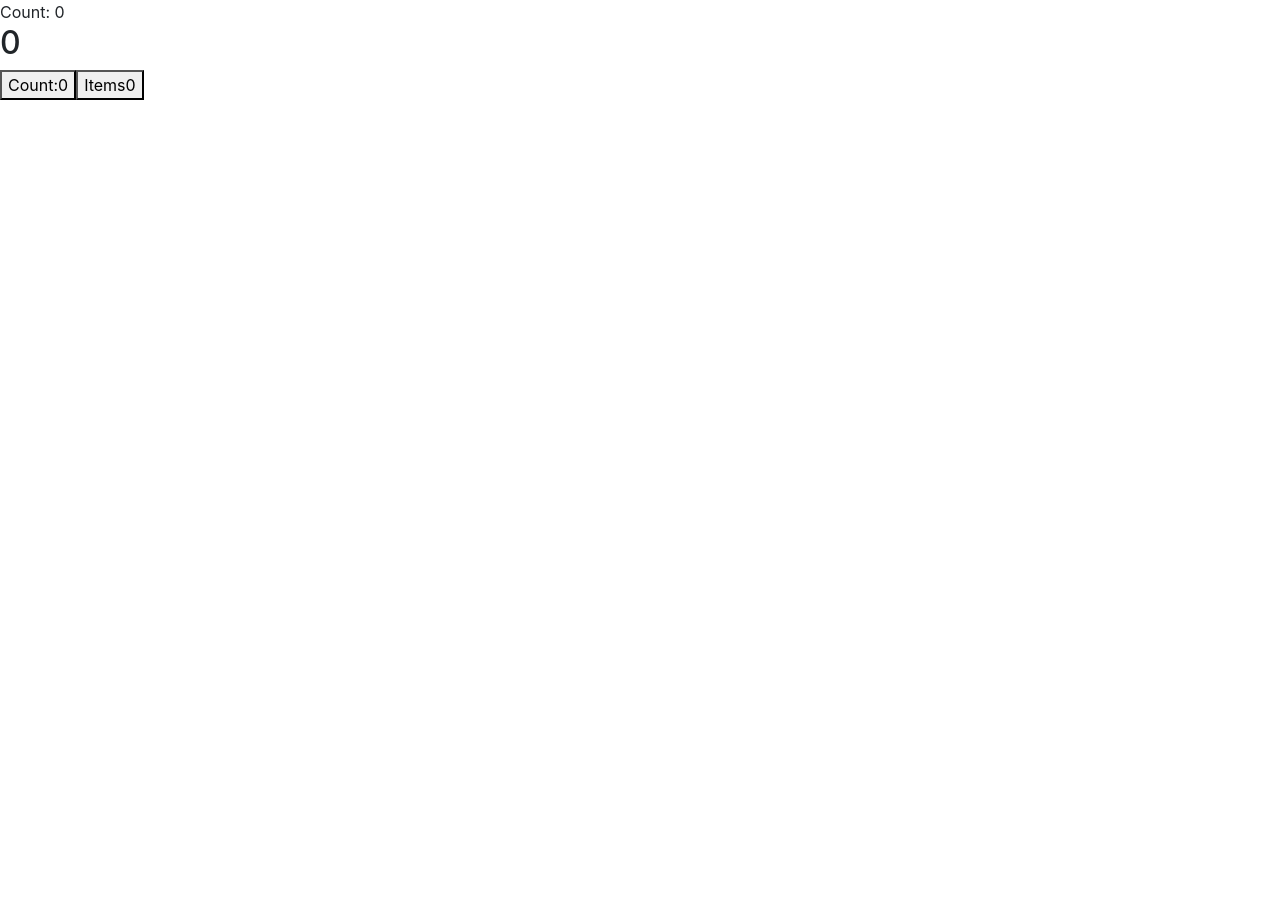
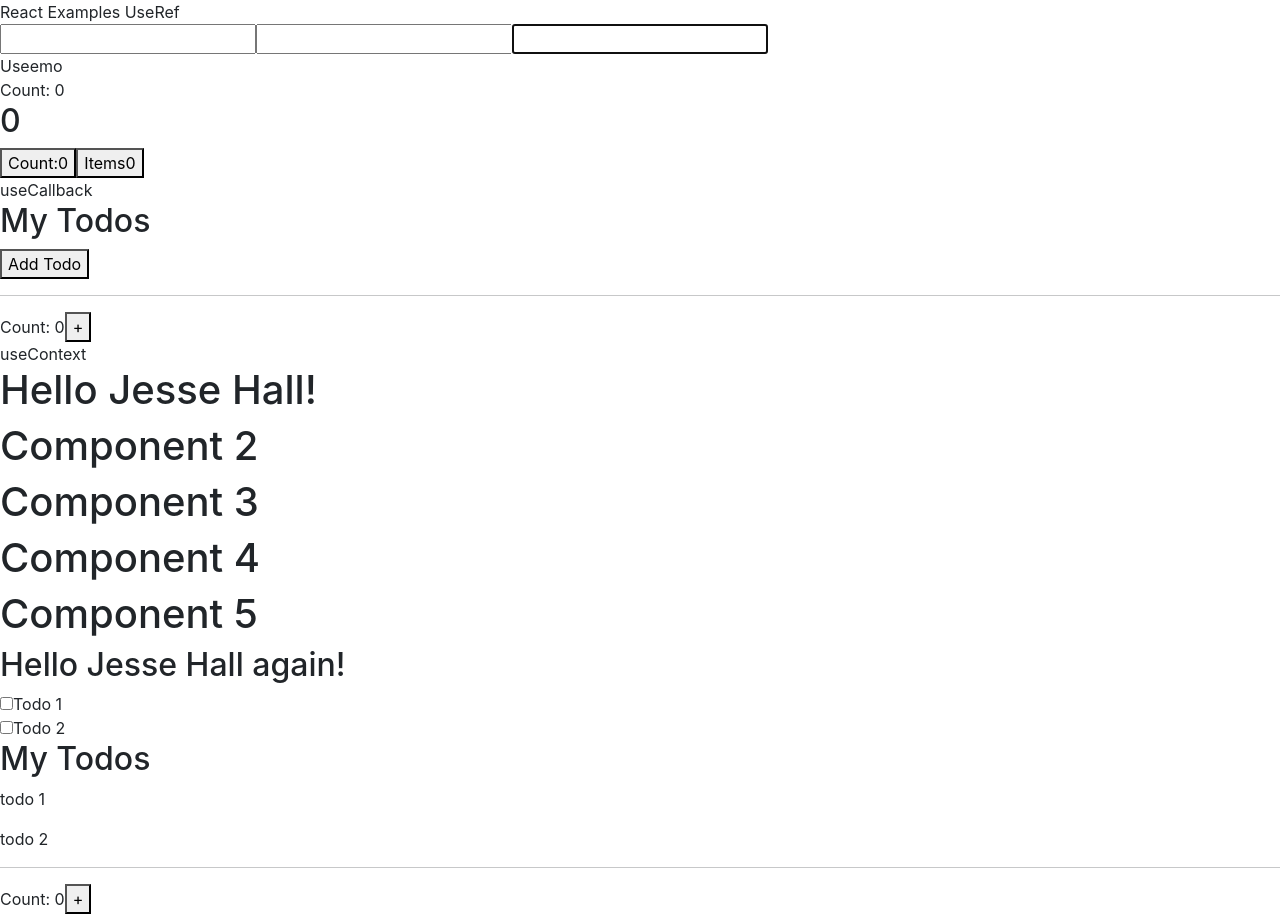
Before and after one commit to Yogesh-AngularMinds/examples, a React (Create React App) app: page / in a window 1280 px wide. Shown: the top 917 px of the page. Before the commit the page ends 800 px from the top, so only its background shows below. Built offline with nearby package versions, Linux system fonts and the light colour scheme.

Commit message:
deploy added

```diff
--- a/package.json
+++ b/package.json
@@ -16,7 +16,7 @@
   "scripts": {
     "start": "react-scripts start",
     "predeploy": "npm run build",
-    "deploy": "gh-pages -d master -d build",
+    "deploy": "gh-pages -d build",
     "build": "react-scripts build",
     "test": "react-scripts test",
     "eject": "react-scripts eject"
--- a/src/App.js
+++ b/src/App.js
@@ -12,23 +12,23 @@ import ReactDom from "./Theory/ReactDom";
 const App = () => {
   return (
     <div>
-      {/* React Examples UseRef
-        <UseRef /> */}
+      React Examples UseRef
+        <UseRef />
 
-      {/* Useemo*/}
+      Useemo
       <UseMemo />
 
-      {/* useCallback
-      <UseCallback /> */}
+      useCallback
+      <UseCallback />
 
-      {/* useContext
-      <UseContext /> */}
-      {/* <UseReducer/> */}
-      {/* <Memo/> */}
+      useContext
+      <UseContext />
+      <UseReducer/>
+      <Memo/>
 
       {/* ----------------------------Theory Based Components----------------------------*/}
-      {/* <CodeSplitting/> */}
-      {/* <ReactDom/> */}
+      <CodeSplitting/>
+      <ReactDom/>
     </div>
   );
 };
```
